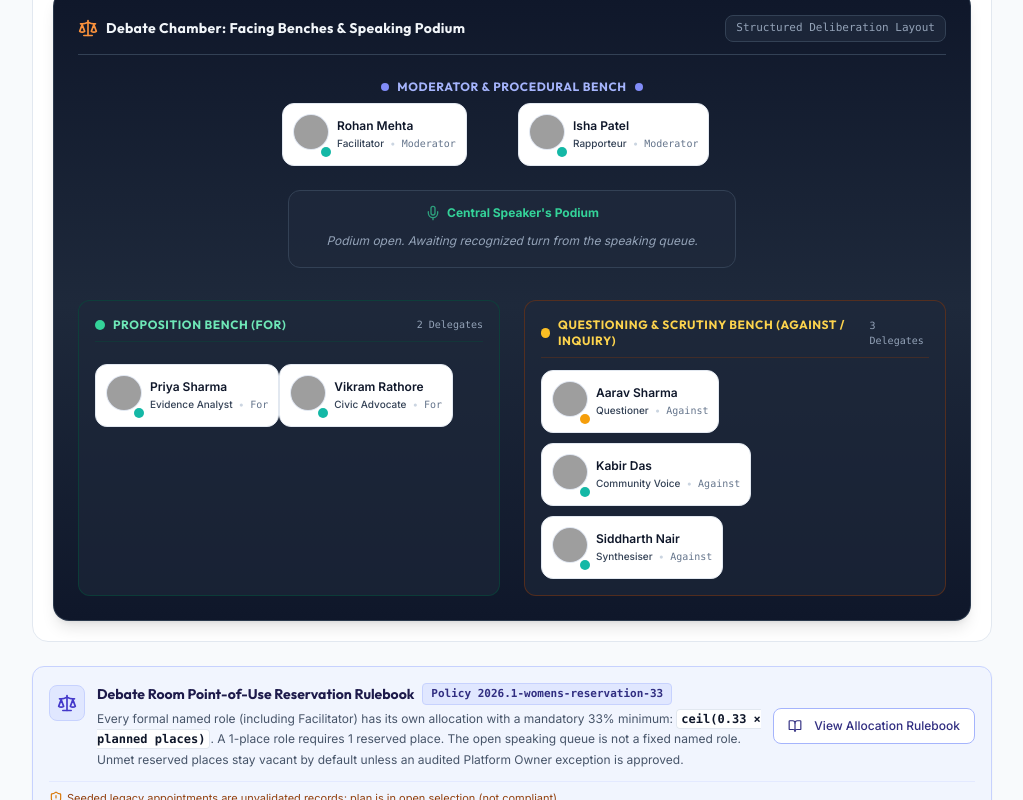
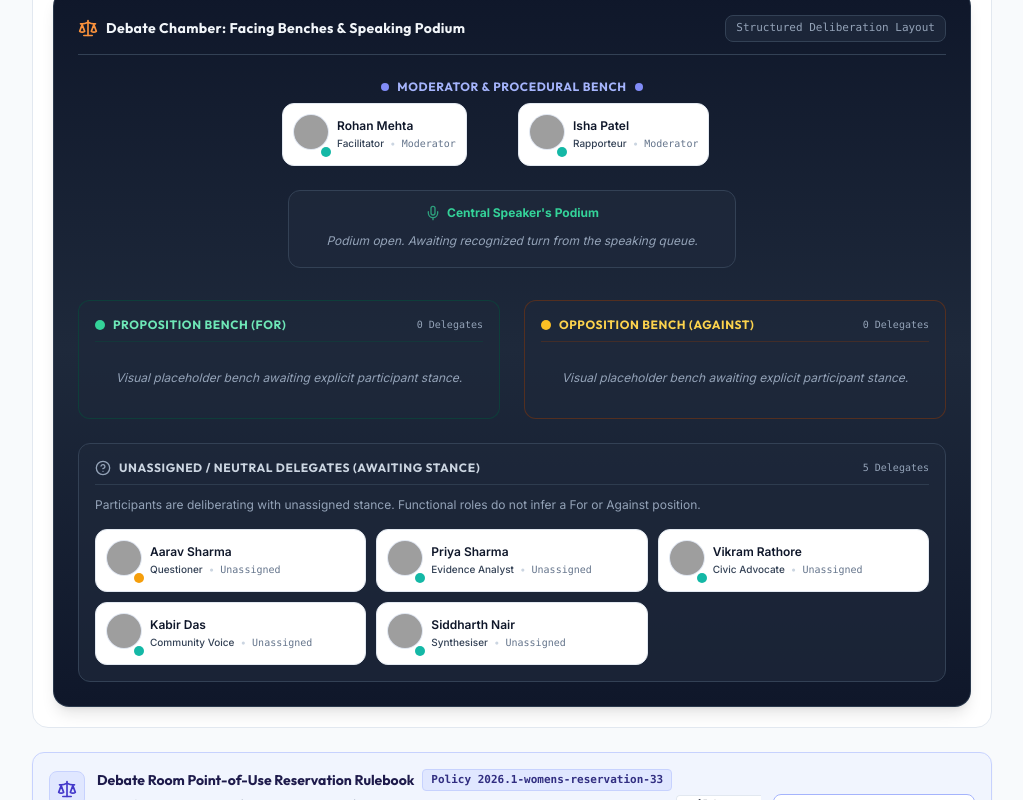
Before and after one commit to Laluboom/jansahabhag-2047-demo, a React (Vite) app: page /debate-room in a window 1280 px wide. Shown: the part 1130-1930 px from the top of the page, without its empty margins (256-1279 px from the left). Built offline with nearby package versions, Linux system fonts and the light colour scheme; grey boxes are pictures that could not be loaded.

Commit message:
fix(session): remove stance inference from functional roles in debate seating

```diff
--- a/src/components/layout/DebateRoomPreviewPage.tsx
+++ b/src/components/layout/DebateRoomPreviewPage.tsx
@@ -155,19 +155,14 @@ export const DebateRoomPreviewPage: React.FC = () => {
         (q) => q.userId === member.userId && (q.status === 'waiting' || q.status === 'speaking')
       );
 
-      // Map role to facing benches (Moderator, For, Against)
+      // Map role to chamber seating:
+      // Moderator / Procedural bench is assigned only if supported by actual role (Facilitator, Rapporteur).
+      // Stance (For vs Against) is never inferred from functional roles (e.g. Evidence Analyst, Questioner, Civic Advocate).
+      // Participants without an explicit stance belong to the Unassigned/Neutral area.
       const roleLower = (member.role || '').toLowerCase();
-      let sideOrBench = 'General Bench';
+      let sideOrBench = 'Unassigned';
       if (roleLower.includes('facilitator') || roleLower.includes('rapporteur')) {
         sideOrBench = 'Moderator';
-      } else if (roleLower.includes('advocate') || roleLower.includes('analyst')) {
-        sideOrBench = 'For';
-      } else if (
-        roleLower.includes('questioner') ||
-        roleLower.includes('voice') ||
-        roleLower.includes('synthesiser')
-      ) {
-        sideOrBench = 'Against';
       }
 
       let status: SeatStatus = 'active';
--- a/src/components/session/DebateSeatingLayout.tsx
+++ b/src/components/session/DebateSeatingLayout.tsx
@@ -1,7 +1,7 @@
 import React from 'react';
 import { SeatModel } from './types';
 import { SeatItem } from './SeatItem';
-import { Mic, Scale } from 'lucide-react';
+import { Mic, Scale, HelpCircle } from 'lucide-react';
 
 interface DebateSeatingLayoutProps {
   seats: SeatModel[];
@@ -19,22 +19,34 @@ export const DebateSeatingLayout: React.FC<DebateSeatingLayoutProps> = ({
   // Categorize seats into:
   // 1. Moderator / Presiding bench (Facilitator, Rapporteur, or sideOrBench === 'Moderator')
   // 2. Active Speaker Podium (if someone is recognized or status === 'speaking')
-  // 3. Proposition / For bench (sideOrBench === 'For' or roles like Civic Advocate, Evidence Analyst)
-  // 4. Opposition / Against bench (sideOrBench === 'Against' or roles like Questioner, Community Voice, Synthesiser)
+  // 3. Proposition / For bench (explicitly sideOrBench === 'For' or 'Proposition')
+  // 4. Opposition / Against bench (explicitly sideOrBench === 'Against' or 'Opposition')
+  // 5. Unassigned / Neutral delegates (no explicit stance declared)
+  //
+  // NOTE: Functional roles (Evidence Analyst, Questioner, Civic Advocate, Synthesiser, Community Voice)
+  // must NEVER be mapped to For or Against based on role name alone.
 
   const isModerator = (seat: SeatModel) =>
     seat.sideOrBench?.toLowerCase() === 'moderator' ||
     seat.role.toLowerCase().includes('facilitator') ||
     seat.role.toLowerCase().includes('rapporteur');
 
-  const isFor = (seat: SeatModel) =>
-    seat.sideOrBench?.toLowerCase() === 'for' ||
-    seat.role.toLowerCase().includes('advocate') ||
-    seat.role.toLowerCase().includes('analyst');
+  const isExplicitFor = (seat: SeatModel) => {
+    const s = seat.sideOrBench?.toLowerCase();
+    return s === 'for' || s === 'proposition';
+  };
+
+  const isExplicitAgainst = (seat: SeatModel) => {
+    const s = seat.sideOrBench?.toLowerCase();
+    return s === 'against' || s === 'opposition';
+  };
 
   const moderatorSeats = seats.filter(isModerator);
-  const forSeats = seats.filter((s) => !isModerator(s) && isFor(s));
-  const againstSeats = seats.filter((s) => !isModerator(s) && !isFor(s));
+  const forSeats = seats.filter((s) => !isModerator(s) && isExplicitFor(s));
+  const againstSeats = seats.filter((s) => !isModerator(s) && isExplicitAgainst(s));
+  const neutralSeats = seats.filter(
+    (s) => !isModerator(s) && !isExplicitFor(s) && !isExplicitAgainst(s)
+  );
 
   // Determine active speaker seat
   const activeSpeakerSeat = seats.find(
@@ -62,7 +74,7 @@ export const DebateSeatingLayout: React.FC<DebateSeatingLayoutProps> = ({
       </div>
 
       {/* TOP: Moderator Bench & Rostrum */}
-      <div className="space-y-2">
+      <div className="space-y-2" data-testid="debate-bench-moderator">
         <div className="flex items-center justify-center gap-2 text-center">
           <span className="w-2 h-2 rounded-full bg-civic-indigo-400" />
           <span className="text-xs font-bold uppercase tracking-wider text-civic-indigo-300 font-heading">
@@ -149,7 +161,7 @@ export const DebateSeatingLayout: React.FC<DebateSeatingLayoutProps> = ({
               ))
             ) : (
               <p className="text-xs text-slate-400 italic py-4 text-center">
-                No delegates assigned to Proposition bench.
+                Visual placeholder bench awaiting explicit participant stance.
               </p>
             )}
           </div>
@@ -164,7 +176,7 @@ export const DebateSeatingLayout: React.FC<DebateSeatingLayoutProps> = ({
             <div className="flex items-center gap-2">
               <span className="w-2.5 h-2.5 rounded-full bg-amber-400" />
               <h4 className="font-bold text-xs uppercase tracking-wider text-amber-300 font-heading">
-                Questioning & Scrutiny Bench (Against / Inquiry)
+                Opposition Bench (Against)
               </h4>
             </div>
             <span className="text-[10px] text-slate-400 font-mono">
@@ -184,12 +196,45 @@ export const DebateSeatingLayout: React.FC<DebateSeatingLayoutProps> = ({
               ))
             ) : (
               <p className="text-xs text-slate-400 italic py-4 text-center">
-                No delegates assigned to Questioning bench.
+                Visual placeholder bench awaiting explicit participant stance.
               </p>
             )}
           </div>
         </div>
       </div>
+
+      {/* UNASSIGNED / NEUTRAL PARTICIPANTS (Awaiting Explicit Stance) */}
+      {neutralSeats.length > 0 && (
+        <div
+          className="p-4 rounded-xl bg-slate-800/70 border border-slate-700 space-y-3"
+          data-testid="debate-bench-neutral"
+        >
+          <div className="flex items-center justify-between border-b border-slate-700/80 pb-2">
+            <div className="flex items-center gap-2">
+              <HelpCircle className="w-4 h-4 text-slate-400" />
+              <h4 className="font-bold text-xs uppercase tracking-wider text-slate-300 font-heading">
+                Unassigned / Neutral Delegates (Awaiting Stance)
+              </h4>
+            </div>
+            <span className="text-[10px] text-slate-400 font-mono">
+              {neutralSeats.length} Delegates
+            </span>
+          </div>
+          <p className="text-xs text-slate-400">
+            Participants are deliberating with unassigned stance. Functional roles do not infer a For or Against position.
+          </p>
+          <div className="grid grid-cols-1 sm:grid-cols-2 md:grid-cols-3 gap-2.5 pt-1">
+            {neutralSeats.map((seat) => (
+              <SeatItem
+                key={seat.id}
+                seat={seat}
+                isSelected={selectedSeatId === seat.id}
+                onSelect={onSelectSeat}
+              />
+            ))}
+          </div>
+        </div>
+      )}
     </div>
   );
 };
```
Also changed, not shown: 1 other file (tests, documents, lock files or other folders).
